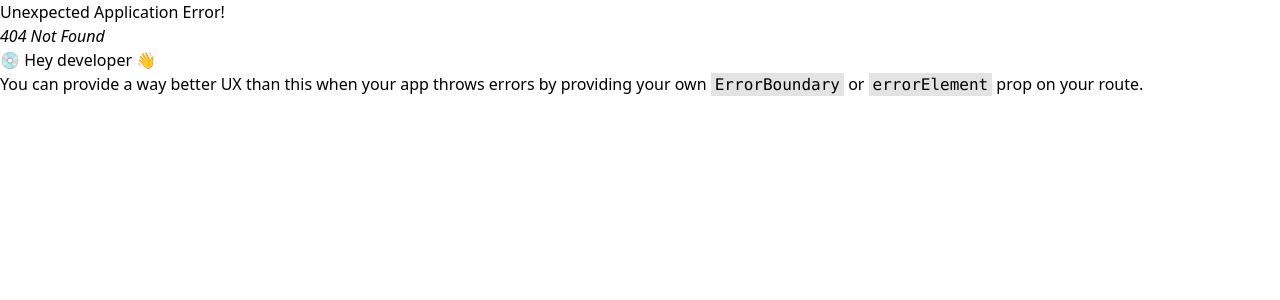
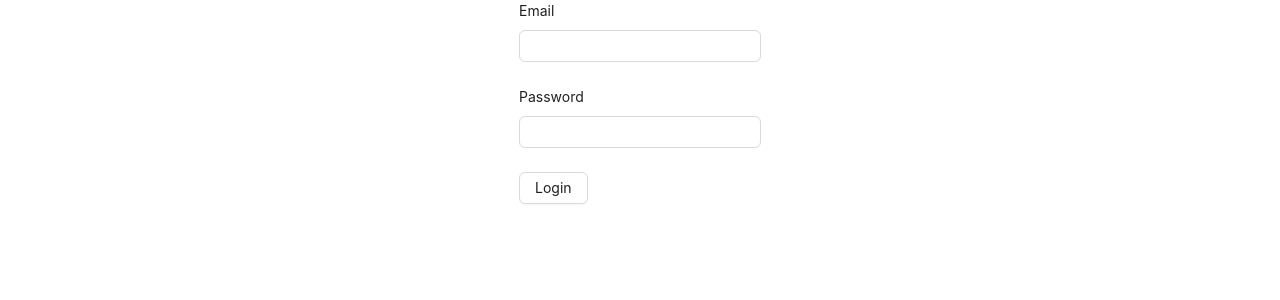
Before and after one commit to rabby-hasan-dev/sports-facility-booking-platform-client, a React (Vite) app: page /login in a window 1280 px wide. Before the commit this address had no page. Shown: the top 300 px of the page. Built offline with nearby package versions, Linux system fonts and the light colour scheme.

Commit message:
added login register component with basic structer

```diff
--- a/package.json
+++ b/package.json
@@ -11,6 +11,7 @@
   },
   "dependencies": {
     "@reduxjs/toolkit": "^2.2.7",
+    "antd": "^5.20.2",
     "react": "^18.3.1",
     "react-dom": "^18.3.1",
     "react-hook-form": "^7.53.0",
--- /dev/null
+++ b/src/components/form/PForm.tsx
@@ -0,0 +1,42 @@
+import { ReactNode } from "react";
+import { FieldValues, FormProvider, SubmitHandler, useForm } from "react-hook-form";
+import { Form } from "antd";
+
+type TPropsForm = {
+    onSubmit: SubmitHandler<FieldValues>;
+    children: ReactNode;
+
+} & TFormCofing
+
+type TFormCofing = {
+    defaultValues?: Record<string, any>;
+
+}
+
+
+
+
+
+const PForm = ({ onSubmit, children, defaultValues }: TPropsForm) => {
+    const methods = useForm();
+
+    const formConfig: TFormCofing = {};
+
+    if (defaultValues) {
+        formConfig['defaultValues'] = defaultValues;
+    }
+
+    const submitFormData: SubmitHandler<FieldValues> = (data) => {
+        onSubmit(data)
+        methods.reset();
+
+    }
+
+    return (
+        <FormProvider  {...methods}>
+            <Form layout="vertical" onFinish={methods.handleSubmit(submitFormData)}> {children} </Form>
+        </FormProvider>
+    );
+};
+
+export default PForm;
--- /dev/null
+++ b/src/components/form/PInput.tsx
@@ -0,0 +1,35 @@
+import { Form, Input } from "antd";
+import { Controller } from "react-hook-form";
+
+type TInputProps = {
+    name: string;
+    type: string;
+    label?: string;
+    disabled?:boolean
+}
+
+
+const PInput = ({ name, type, label , disabled}: TInputProps) => {
+
+    return (
+        <div style={{ marginBottom: '20px' }}>
+
+
+            <Controller
+                name={name}
+                render={({ field }) =>(
+                    <Form.Item label={label} >
+                        <Input className="border" {...field} type={type} id={name} disabled={disabled} />
+                    </Form.Item>
+                ) }
+
+
+            />
+
+
+        </div>
+    )
+
+};
+
+export default PInput;
--- /dev/null
+++ b/src/error/NotFound.tsx
@@ -0,0 +1,32 @@
+import { useRouteError } from "react-router-dom";
+
+type TNotFound = {
+    data: string;
+    error: any;
+    internal: boolean;
+    status: number
+    statusText: string
+
+}
+
+
+const NotFound = () => {
+    const error = useRouteError() as TNotFound;
+
+
+    return (
+        <div className="flex justify-center items-center">
+            <div>
+                <h1>
+                    <i>{error.status && error.statusText}</i>
+                </h1>
+
+                <p>
+                    <i>{error.data}</i>
+                </p>
+            </div>
+        </div>
+    );
+};
+
+export default NotFound;
--- /dev/null
+++ b/src/pages/Auth/Login.tsx
@@ -0,0 +1,33 @@
+import { FieldValues, SubmitHandler } from "react-hook-form";
+import PForm from "../../components/form/PForm";
+import PInput from "../../components/form/PInput";
+import { Button, Col, Row } from "antd";
+
+
+const Login = () => {
+
+    const onSubmit: SubmitHandler<FieldValues> = (data) => {
+        console.log(data);
+    }
+
+    return (
+        <div className="bg-blue-400 h-screen" >
+
+
+            <Row justify={"center"} align={"middle"} >
+                <PForm onSubmit={onSubmit}>
+                    <PInput name="email" label="Email" type="text"></PInput>
+                    <PInput name="password" label="Password" type="text"></PInput>
+                    <Button htmlType="submit">Login</Button>
+                </PForm>
+            </Row>
+
+
+
+
+
+        </div>
+    );
+};
+
+export default Login;
--- /dev/null
+++ b/src/pages/Auth/Register.tsx
@@ -0,0 +1,39 @@
+import { FieldValues, SubmitHandler } from "react-hook-form";
+import PForm from "../../components/form/PForm";
+import PInput from "../../components/form/PInput";
+import { Button,  Row } from "antd";
+
+
+const Register = () => {
+
+    const onSubmit: SubmitHandler<FieldValues> = (data) => {
+        const registerData={
+            ...data,
+            role:"user"
+        }
+        console.log(registerData);
+    }
+
+    return (
+        <div className="bg-blue-400 h-screen" >
+
+
+            <Row justify={"center"} align={"middle"} >
+                <PForm onSubmit={onSubmit}>
+                    <PInput name="name" label="Name" type="text"></PInput>
+                    <PInput name="email" label="Email" type="text"></PInput>
+                    <PInput name="password" label="Password" type="text"></PInput>
+                    <PInput name="phone" label=" phone" type="text"></PInput>
+                    <Button htmlType="submit">Sign Up</Button>
+                </PForm>
+            </Row>
+
+
+
+
+
+        </div>
+    );
+};
+
+export default Register;
--- a/src/routes/routes.tsx
+++ b/src/routes/routes.tsx
@@ -1,11 +1,23 @@
 import { createBrowserRouter } from "react-router-dom";
 import App from "../App";
+import Login from "../pages/Auth/Login";
+import Registration from "../pages/Auth/Register";
+import NotFound from "../error/NotFound";
 
 
 const router=createBrowserRouter([
     {
         path:"/",
-        element:<App></App>
+        element:<App></App>,
+        errorElement:<NotFound></NotFound>
+    },
+    {
+        path:"/login",
+        element:<Login></Login>
+    },
+    {
+        path:"/register",
+        element:<Registration></Registration>
     }
 ])
 
```
Also changed, not shown: src/components/form/Form.tsx (deleted, +0 -11 lines), src/redux/features/auth/authSlice.ts (added, +46 -0 lines), 1 other file (tests, documents, lock files or other folders).
